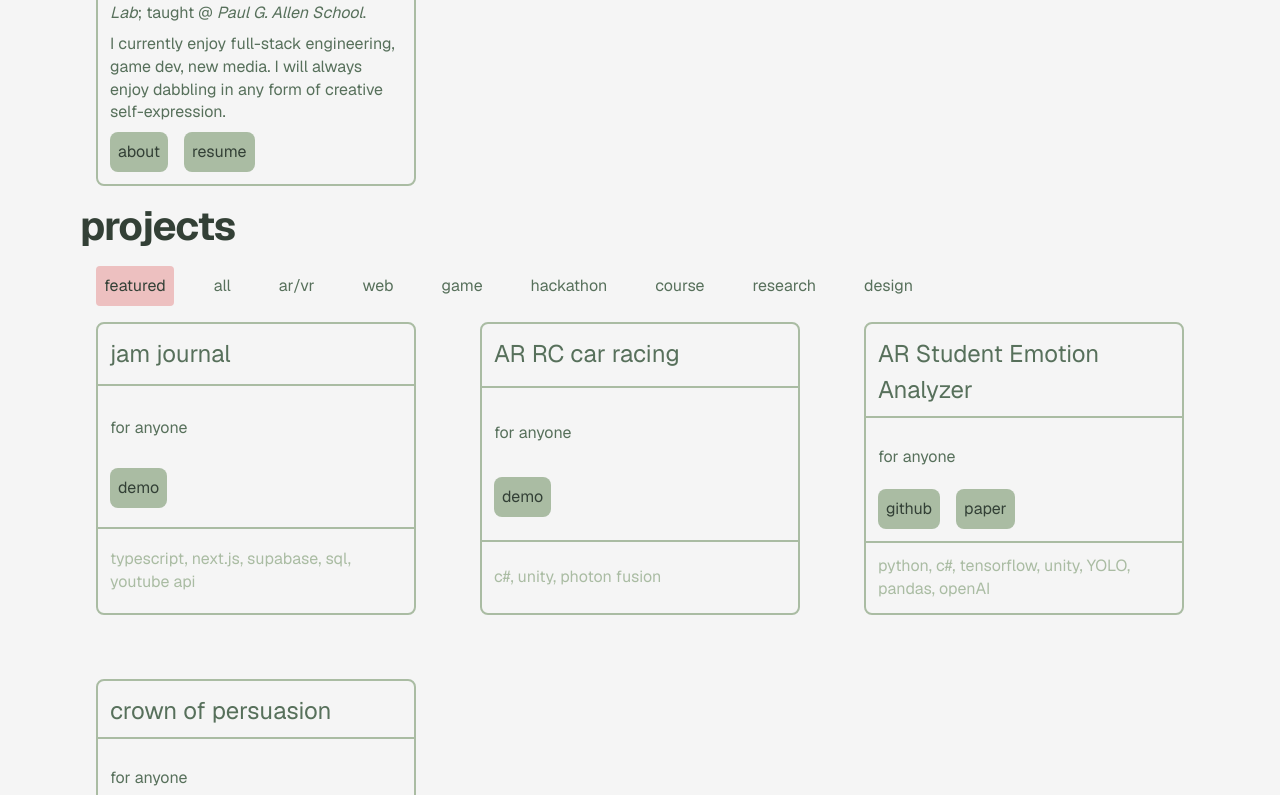
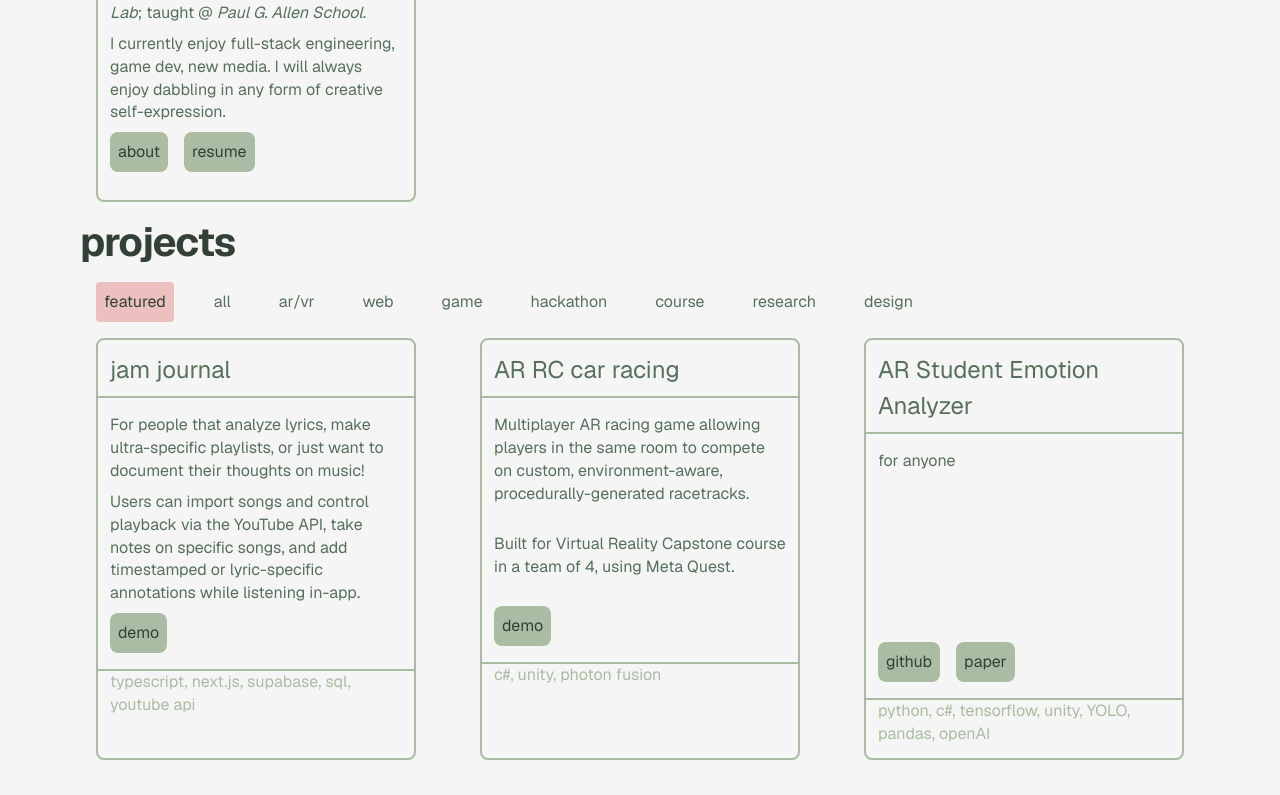
Before and after one commit to JennyPng/portfolio, a Next.js app in the folder jennypng/: page / in a window 1280 px wide. Shown: the part 365-1160 px from the top of the page. Built offline with nearby package versions, Linux system fonts and the light colour scheme.

Commit message:
css improvements and data

```diff
--- a/jennypng/src/app/about-me/page.tsx
+++ b/jennypng/src/app/about-me/page.tsx
@@ -0,0 +1,7 @@
+export default function AboutMe() {
+    return (
+         <div className="items-center justify-center min-h-screen p-4 pb-20 sm:p-20 font-[family-name:var(--font-geist-sans)]">
+            <h1>about</h1>
+        </div>
+    )
+}
--- a/jennypng/src/app/components/card.tsx
+++ b/jennypng/src/app/components/card.tsx
@@ -48,22 +48,22 @@ const formatText = (text: string | string[]) => {
 
 export default function Card({ title, description, image_paths, type_to_link, buttons, footer, className }: CardProps) {
   return (
-    <div className={`card border-2 my-4 mx-4 border-primary-green bg-color-background rounded-lg p-3 w-[70vw] md:min-w-[25vw] md:max-w-[300px] lg:w-[450px] grid gap-3 duration-170 hover:shadow-[-4px_3px_0px_0px] hover:shadow-primary-green ${className || ''}`}>
-      <div className="grid gap-2">
-        <p className="p-0 text-md">{title}</p>
+    <div className={`card flex-col border-2 my-4 mx-4 border-primary-green bg-color-background rounded-lg p-3 w-[70vw] md:min-w-[25vw] md:max-w-[300px] lg:w-[450px] duration-170 hover:shadow-[-4px_3px_0px_0px] hover:shadow-primary-green ${className || ''}`}>
+      <div className="flex-col">
+        <p className="pb-2 text-md">{title}</p>
         <hr className="border-1 -mx-3 border-primary-green" />
       </div>
 
-      <div className="grid gap-2 pt-4">
+      <div className="grid gap-2 pt-4 min-h-[200px] max-h-[600px]">
         {formatText(description)}
       </div>
       {
         buttons && (
-          <div className="flex-row">
+          <div className="flex-row pb-4">
             {
               buttons.map((button) => {
                 return(
-                  <button className="text-tertiary-green bg-primary-green justify min-w-fit p-2 mr-4 mt-2 flex-1 rounded-lg duration-170 hover:bg-secondary-green hover:text-primary hover:cursor-pointer" key={button.text}>{button.text}</button>
+                  <a href={button.link} target="_blank" rel="noopener noreferrer"><button className="text-tertiary-green bg-primary-green justify min-w-fit p-2 mr-4 mt-2 flex-1 rounded-lg duration-170 hover:bg-secondary-green hover:text-background hover:cursor-pointer" key={button.text}>{button.text}</button></a>
                 )
             })
             }
@@ -71,10 +71,10 @@ export default function Card({ title, description, image_paths, type_to_link, bu
         )
       }
       {footer && (
-        <>
+        <div className="card-footer">
           <hr className="border-1 -mx-3 border-primary-green" />
           <p className="text-sm text-primary-green">{footer}</p>
-        </>
+        </div>
       )}
     </div>
   );
--- a/jennypng/src/app/data/cards.json
+++ b/jennypng/src/app/data/cards.json
@@ -26,14 +26,15 @@
       {
         "title": "jam journal",
         "description": [
-          "for anyone"
+          "For people that analyze lyrics, make ultra-specific playlists, or just want to document their thoughts on music!",
+          "Users can import songs and control playback via the YouTube API, take notes on specific songs, and add timestamped or lyric-specific annotations while listening in-app."
         ],
         "image_paths": [],
         "type_to_link": [],
         "buttons": [
           {
             "text": "demo",
-            "link": ""
+            "link": "https://www.linkedin.com/posts/activity-7340496848471674881-ItnG?utm_source=share&utm_medium=member_desktop&rcm=ACoAAC62kOMBdro80NB32LqRtJRDHzoMCwZWryA"
           }
         ],
         "footer": "typescript, next.js, supabase, sql, youtube api",
@@ -42,7 +43,8 @@
       {
         "title": "AR RC car racing",
         "description": [
-          "for anyone"
+          "Multiplayer AR racing game allowing players in the same room to compete on custom, environment-aware, procedurally-generated racetracks.",
+          "Built for Virtual Reality Capstone course in a team of 4, using Meta Quest."
         ],
         "image_paths": [],
         "type_to_link": [],
--- a/jennypng/src/app/globals.css
+++ b/jennypng/src/app/globals.css
@@ -10,6 +10,8 @@
 
   --background: #F5F5F5;
   --foreground: var(--green-med);
+
+  scroll-behavior: smooth;
 
 }
 
```
